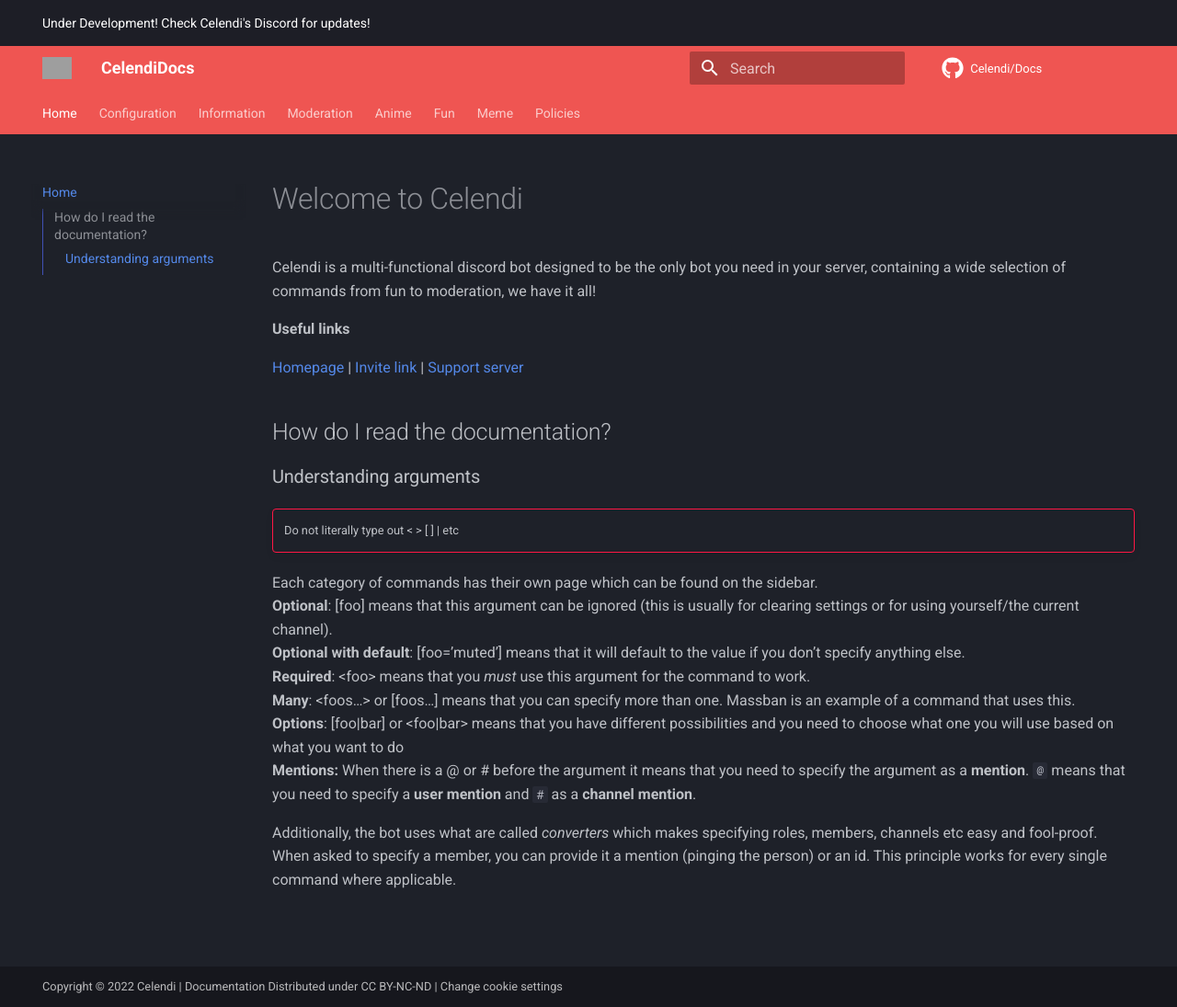
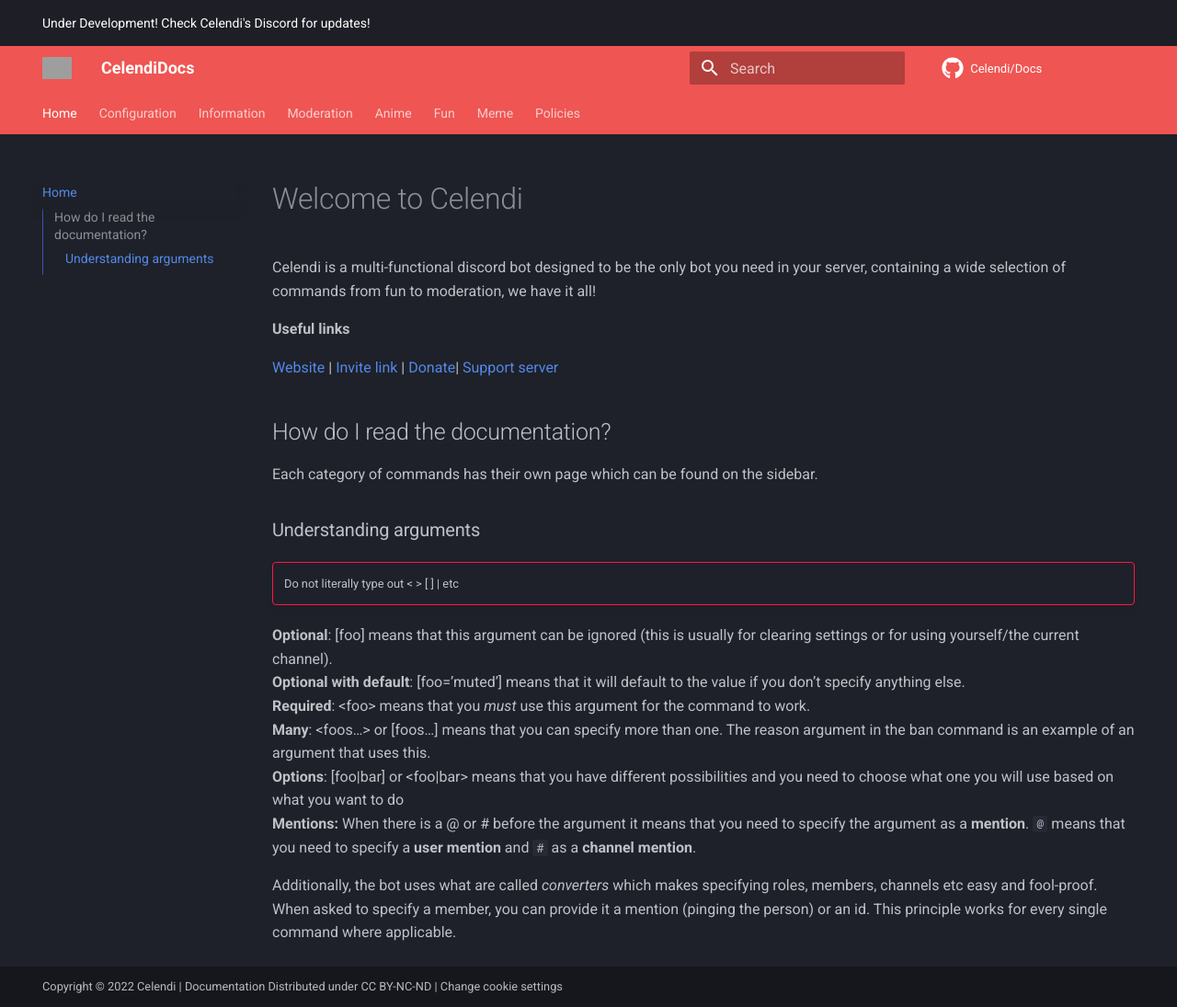
Before and after one commit to Celendi/Docs, an MkDocs documentation site: the page built from docs/index.md, in a window 1280 px wide and 1095 px high. Shown: the whole window at 92% size. Built offline with MkDocs 1.6.1 and Material for MkDocs 9.7.7, drawn with Linux system fonts in a browser that asks for light colours; comment, search, counter and statistics services are not loaded; grey boxes are pictures that could not be loaded.

Commit message:
feat: updated text on the homepage
Signed-off-by: Ilian <72648901+Iliannnn@users.noreply.github.com>

```diff
--- a/docs/index.md
+++ b/docs/index.md
@@ -8,20 +8,21 @@
 
 **Useful links**
 
-[Homepage](https://celendi.me) | [Invite link](https://celendi.me/invite) | [Support server](https://celendi.me/discord)
+[Website](https://celendi.xyz) | [Invite link](https://celendi.xyz/invite) | [Donate](https://celendi.xyz/donate)| [Support server](https://celendi.xyz/discord)
 
 ## How do I read the documentation?
+
+Each category of commands has their own page which can be found on the sidebar.
 
 ### Understanding arguments
 
 !!! danger ""
     Do not literally type out &lt;   &gt; [   ] \| etc
 
-Each category of commands has their own page which can be found on the sidebar.
 **Optional**: \[foo\] means that this argument can be ignored \(this is usually for clearing settings or for using yourself/the current channel\).
 **Optional with default**: \[foo='muted'\] means that it will default to the value if you don't specify anything else.
 **Required**: &lt;foo&gt; means that you _must_ use this argument for the command to work.
-**Many**: &lt;foos...&gt; or \[foos...\] means that you can specify more than one. Massban is an example of a command that uses this.
+**Many**: &lt;foos...&gt; or \[foos...\] means that you can specify more than one. The reason argument in the ban command is an example of an argument that uses this.
 **Options**: \[foo\|bar\] or &lt;foo\|bar&gt; means that you have different possibilities and you need to choose what one you will use based on what you want to do
 **Mentions:** When there is a @ or # before the argument it means that you need to specify the argument as a **mention**. `@` means that you need to specify a **user mention** and `#` as a **channel mention**.
 
```
